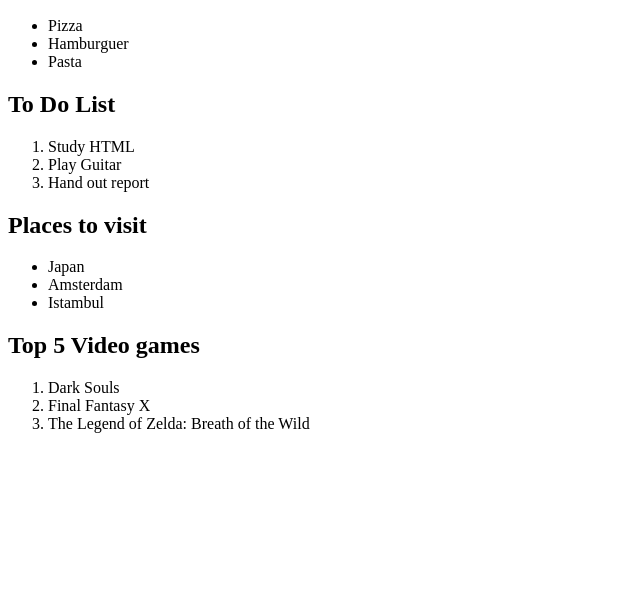
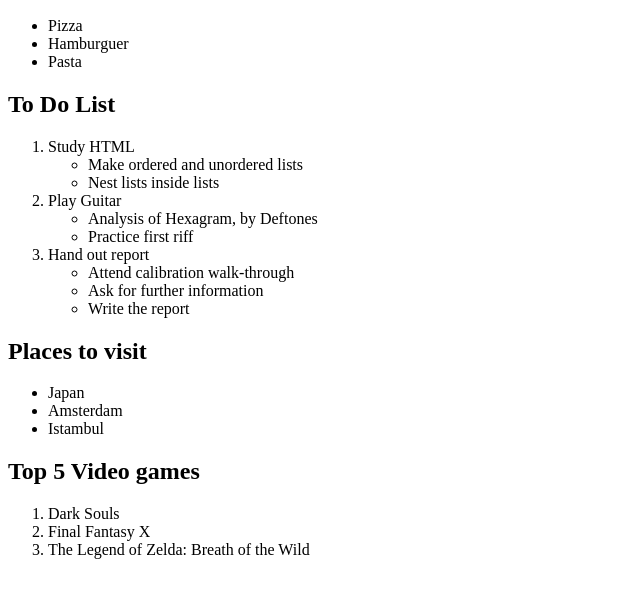
Before and after one commit to Jedaromar/HTML-Lists-Exercises-TOP, a plain HTML site: page index.html in a window 1280 px wide. Shown: the part 110-708 px from the top of the page, without its empty margins (0-640 px from the left). Drawn offline with Linux system fonts and the light colour scheme.

Commit message:
Add nested lists

```diff
--- a/index.html
+++ b/index.html
@@ -17,8 +17,21 @@
     <h2>To Do List</h2>
     <ol>
         <li>Study HTML</li>
+            <ul>
+                <li>Make ordered and unordered lists</li>
+                <li>Nest lists inside lists</li>
+            </ul>
         <li>Play Guitar</li>
+            <ul>
+                <li>Analysis of Hexagram, by Deftones</li>
+                <li>Practice first riff</li>
+            </ul>
         <li>Hand out report</li>
+            <ul>
+                <li>Attend calibration walk-through</li>
+                <li>Ask for further information</li>
+                <li>Write the report</li>
+            </ul>
     </ol>
     <h2>Places to visit</h2>
     <ul>
```
